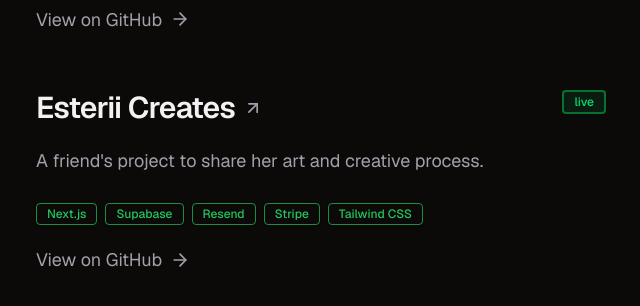
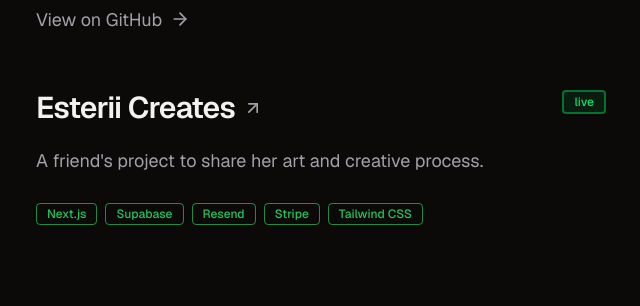
Before and after one commit to ahofmeister/website, a Next.js app: page /projects in a window 1280 px wide. Shown: the part 939-1245 px from the top of the page, without its empty margins (319-959 px from the left). Built offline with nearby package versions, Linux system fonts and the light colour scheme.

Commit message:
fix: GitHub link missing for project

```diff
--- a/app/content/projects/esteriicreates-com.mdx
+++ b/app/content/projects/esteriicreates-com.mdx
@@ -1,7 +1,7 @@
 ---
 title: Esterii Creates
 description: A friend's project to share her art and creative process.
-href: https://esteriicreates.com/
+href: https://esteriicreates.com
 technologies: ["Next.js","Supabase", "Resend", "Stripe", "Tailwind CSS"]
 status: live
 order: 4
--- a/app/projects/page.tsx
+++ b/app/projects/page.tsx
@@ -74,7 +74,7 @@
 										</Badge>
 									))}
 								</div>
-
+								{project.metadata.github && (
 									<Link
 										href={project.metadata.github}
 										target="_blank"
@@ -85,6 +85,7 @@
 										<span>View on GitHub</span>
 										<ArrowRight className="h-5 w-5" />
 									</Link>
+								)}
 							</div>
 						</li>
 					))}
```
Lines whose indentation alone changed are shown as unchanged.
